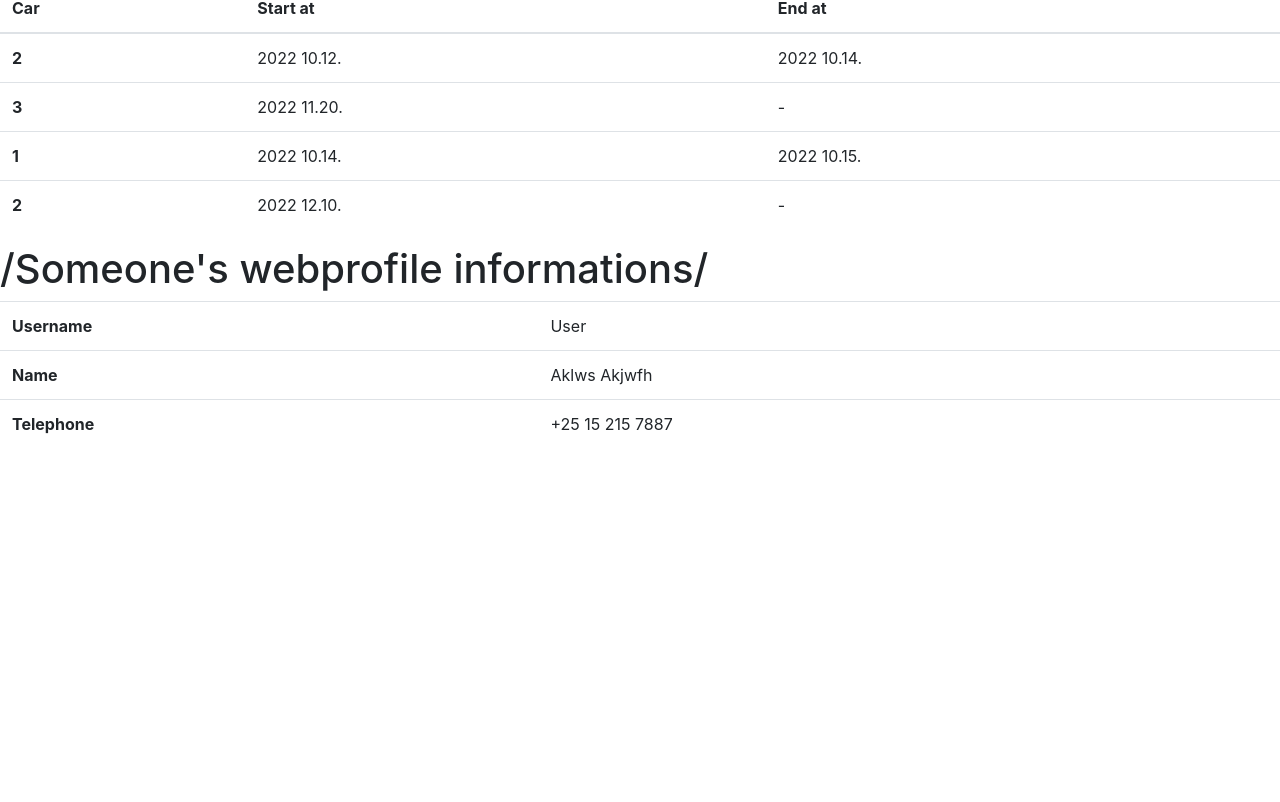
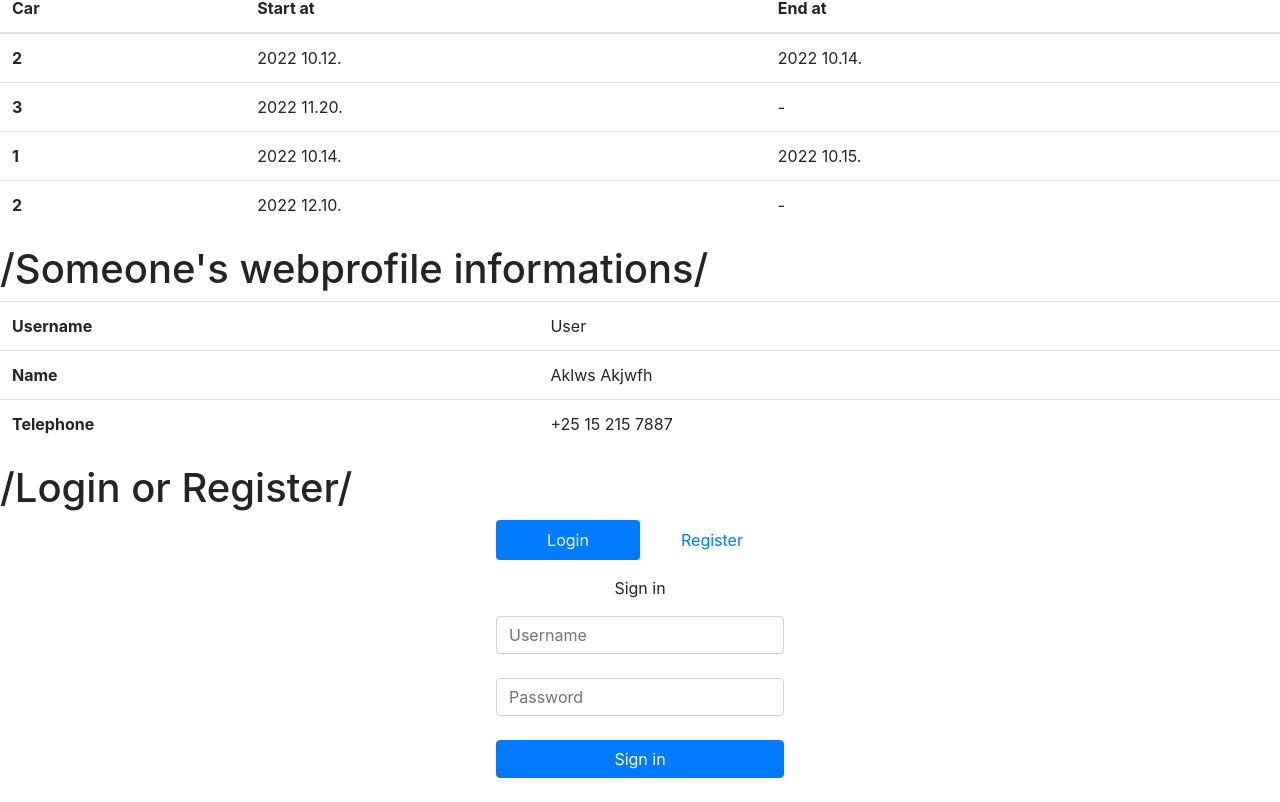
Before and after one commit to Cod-kd/RentaCar, an Angular app: page / in a window 1280 px wide. Shown: the part 545-1347 px from the top of the page. Before the commit the page ends 1009 px from the top, so only its background shows below. Built offline with nearby package versions, Linux system fonts and the light colour scheme.

Commit message:
login, register, rent form

```diff
--- a/src/app/app.component.html
+++ b/src/app/app.component.html
@@ -8,4 +8,8 @@
   <app-history-table></app-history-table>
   <h1>/Someone's webprofile informations/</h1>
   <app-webporfileinformation-table></app-webporfileinformation-table>
+  <h1>/Login or Register/</h1>
+  <article style="width: 18rem; margin: auto;">
+    <app-log-reg></app-log-reg>
+  </article>
 </section>
--- a/src/app/app.module.ts
+++ b/src/app/app.module.ts
@@ -7,6 +7,7 @@ import { NavComponent } from './nav/nav.component';
 import { CarsTableComponent } from './cars-table/cars-table.component';
 import { HistoryTableComponent } from './history-table/history-table.component';
 import { WebporfileinformationTableComponent } from './webporfileinformation-table/webporfileinformation-table.component';
+import { LogRegComponent } from './log-reg/log-reg.component';
 
 @NgModule({
   declarations: [
@@ -14,7 +15,8 @@ import { WebporfileinformationTableComponent } from './webporfileinformation-tab
     NavComponent,
     CarsTableComponent,
     HistoryTableComponent,
-    WebporfileinformationTableComponent
+    WebporfileinformationTableComponent,
+    LogRegComponent
   ],
   imports: [
     BrowserModule,
--- a/src/app/cars-table/cars-table.component.html
+++ b/src/app/cars-table/cars-table.component.html
@@ -10,7 +10,7 @@
         </tr>
     </thead>
     <tbody>
-        <tr *ngFor="let carData of carsData">
+        <tr (click)="setCarData(carData.carId, carData.carBrand)" *ngFor="let carData of carsData" data-toggle="modal" data-target="#rentalModal">
             <th scope="row">{{carData.carId}}</th>
             <td>{{carData.carBrand | titlecase}}</td>
             <td>{{carData.model}}</td>
@@ -19,4 +19,31 @@
             <td>{{carData.pricePerDay | currency}}</td>
         </tr>
     </tbody>
+
+    <!-- Modal -->
+    <div class="modal fade" id="rentalModal" tabindex="-1" role="dialog" aria-labelledby="rentalModalLabel"
+        aria-hidden="true">
+        <div class="modal-dialog" role="document">
+            <div class="modal-content">
+                <div class="modal-header">
+                    <h5 class="modal-title" id="rentalModalLabel">Rent the {{brand}}</h5>
+                    <button type="button" class="close" data-dismiss="modal" aria-label="Close">
+                        <span aria-hidden="true">&times;</span>
+                    </button>
+                </div>
+                <div class="modal-body">
+                    <form id="rentCarForm">
+                        <label for="stratAt">Set the starting date: </label>
+                        <input type="date" id="startAt" style="float: right;" #start>
+                        <label for="endAt">Set the ending date: </label>
+                        <input type="date" id="endAt" style="float: right;" #end>
+                    </form>
+                </div>
+                <div class="modal-footer">
+                    <button type="button" class="btn btn-secondary" data-dismiss="modal">Close</button>
+                    <button type="button" class="btn btn-primary" (click)="setBookingData(start.value, end.value)">Rent</button>
+                </div>
+            </div>
+        </div>
+    </div>
 </table>
--- a/src/app/cars-table/cars-table.component.ts
+++ b/src/app/cars-table/cars-table.component.ts
@@ -1,5 +1,8 @@
 import { Component } from '@angular/core';
 import { CarData } from '../tables/carData';
+import { RentalHistory } from '../tables/rentalHistory';
+import { UserProfile } from '../tables/userData';
+
 @Component({
   selector: 'app-cars-table',
   templateUrl: './cars-table.component.html',
@@ -7,6 +10,16 @@ import { CarData } from '../tables/carData';
 })
 export class CarsTableComponent {
   /* from SQL later */
+  brand: string | undefined = "";
+  rentSelectedCar: RentalHistory = { clientID: UserProfile.id };
+  setCarData(id: number | undefined, brand: string | undefined) {
+    this.rentSelectedCar.carID = id;
+    this.brand = brand;
+  }
+  setBookingData(start: string, end: string) {
+    this.rentSelectedCar.startAt = new Date(start);
+    this.rentSelectedCar.endAt = new Date(end);
+  }
   carsData: CarData[] = [
     {
       carId: 1,
--- /dev/null
+++ b/src/app/log-reg/log-reg.component.html
@@ -0,0 +1,76 @@
+<!-- Pills navs -->
+<ul class="nav nav-pills nav-justified mb-3" id="ex1" role="tablist">
+    <li class="nav-item" role="presentation" (click)="displayLogin()">
+        <a class="nav-link {{logState}}" id="tab-login" data-mdb-toggle="pill" href="#pills-login" role="tab"
+            aria-controls="pills-login">Login</a>
+    </li>
+    <li class="nav-item" role="presentation" (click)="displayRegister()">
+        <a class="nav-link {{regState}}" id="tab-register" data-mdb-toggle="pill" href="#pills-register" role="tab"
+            aria-controls="pills-register">Register</a>
+    </li>
+</ul>
+<!-- Pills navs -->
+
+<!-- Pills content -->
+<div class="tab-content">
+    <div class="tab-pane fade show {{logState}}" id="pills-login" role="tabpanel" aria-labelledby="tab-login">
+        <form>
+            <div class="text-center mb-3">
+                <p>Sign in</p>
+            </div>
+
+            <!-- Email input -->
+            <div class="form-outline mb-4">
+                <input type="email" id="loginName" class="form-control" placeholder="Username" />
+            </div>
+
+            <!-- Password input -->
+            <div class="form-outline mb-4">
+                <input type="password" id="loginPassword" class="form-control" placeholder="Password" />
+            </div>
+
+            <!-- Submit button -->
+            <button type="submit" class="btn btn-primary btn-block mb-4">Sign in</button>
+        </form>
+    </div>
+    <div class="tab-pane fade  show {{regState}}" id="pills-register" role="tabpanel" aria-labelledby="tab-register">
+        <form>
+            <div class="text-center mb-3">
+                <p>Sign up</p>
+            </div>
+
+            <!-- Name input -->
+            <div class="form-outline mb-4">
+                <input type="text" id="registerName" class="form-control" placeholder="Name" />
+            </div>
+
+            <!-- Username input -->
+            <div class="form-outline mb-4">
+                <input type="text" id="registerUsername" class="form-control" placeholder="Username" />
+            </div>
+
+            <!-- Email input -->
+            <div class="form-outline mb-4">
+                <input type="email" id="registerEmail" class="form-control" placeholder="Email" />
+            </div>
+
+            <!-- Telephone input -->
+            <div class="form-outline mb-4">
+                <input type="tel" id="registerTel" class="form-control" placeholder="Tel" />
+            </div>
+
+            <!-- Password input -->
+            <div class="form-outline mb-4">
+                <input type="password" id="registerPassword" class="form-control" placeholder="Password" />
+            </div>
+
+            <!-- Repeat Password input -->
+            <div class="form-outline mb-4">
+                <input type="password" id="registerRepeatPassword" class="form-control" placeholder="Repeat password" />
+            </div>
+
+            <!-- Submit button -->
+            <button type="submit" class="btn btn-primary btn-block mb-3">Sign in</button>
+        </form>
+    </div>
+</div>
--- /dev/null
+++ b/src/app/log-reg/log-reg.component.ts
@@ -0,0 +1,19 @@
+import { Component } from '@angular/core';
+
+@Component({
+  selector: 'app-log-reg',
+  templateUrl: './log-reg.component.html',
+  styleUrls: ['./log-reg.component.scss']
+})
+export class LogRegComponent {
+  logState: string = "active";
+  regState: string = "";
+  displayLogin() {
+    this.logState = "active";
+    this.regState = "";
+  }
+  displayRegister() {
+    this.regState = "active";
+    this.logState = "";
+  }
+}
--- a/src/app/nav/nav.component.html
+++ b/src/app/nav/nav.component.html
@@ -18,7 +18,7 @@
       </ul>
       <form class="form-inline my-2 my-lg-0">
         <input class="form-control mr-sm-2" type="search" placeholder="Search" aria-label="Search">
-        <button class="btn btn-outline-success my-2 my-sm-0" type="submit">Search</button>
+        <button class="btn btn-light my-2 my-sm-0" type="submit">Search</button>
       </form>
     </div>
   </nav>
--- a/src/app/tables/rentalHistory.ts
+++ b/src/app/tables/rentalHistory.ts
@@ -1,6 +1,6 @@
 export interface RentalHistory{
-    carID:number;
+    carID?:number;
     clientID?:number;
-    startAt:Date;
+    startAt?:Date;
     endAt?:Date;
 }
--- a/src/app/tables/userData.ts
+++ b/src/app/tables/userData.ts
@@ -4,3 +4,7 @@ export interface UserData extends ClienData {
     username: string;
     password?: string;
 }
+
+export class UserProfile {
+    public static id: number = 1; //userid from SQL later
+}
```
Also changed, not shown: src/app/log-reg/log-reg.component.scss (added), src/styles.scss (line endings or trailing spaces), 1 other file (tests, documents, lock files or other folders).
